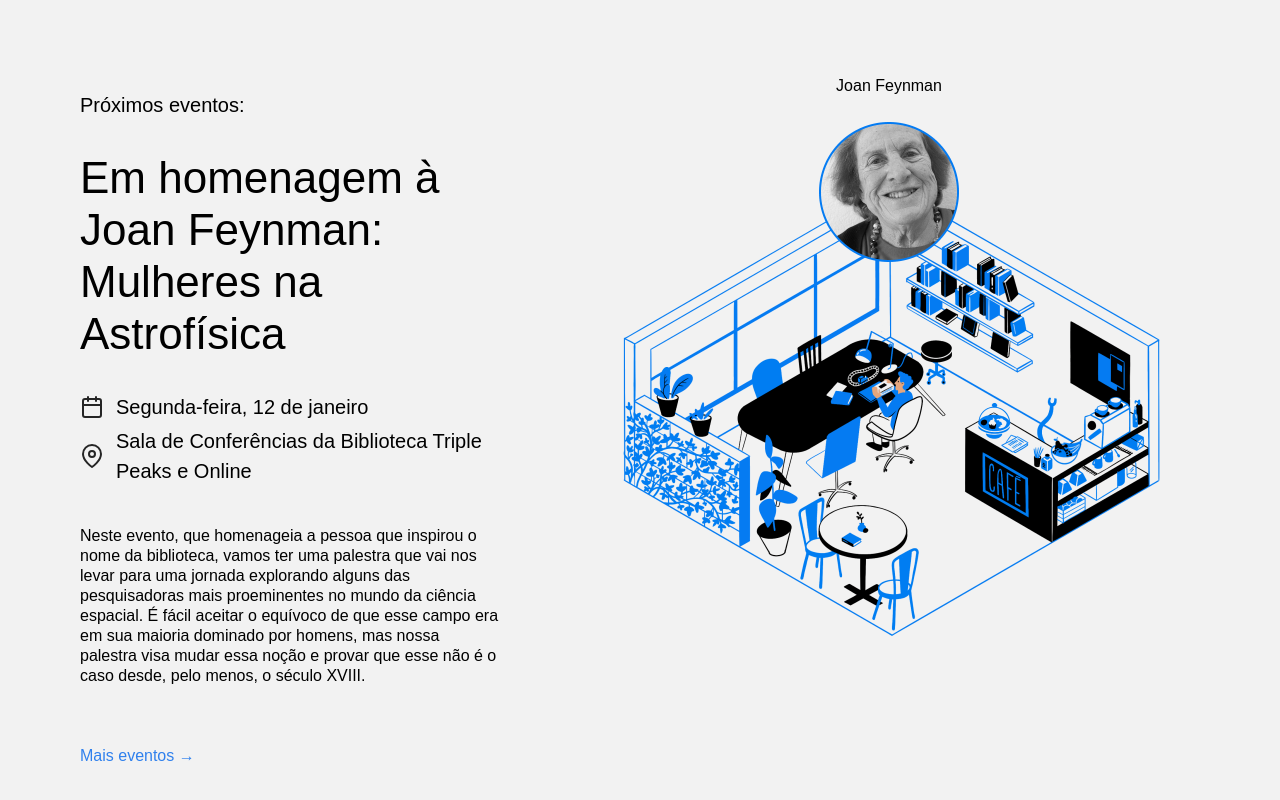
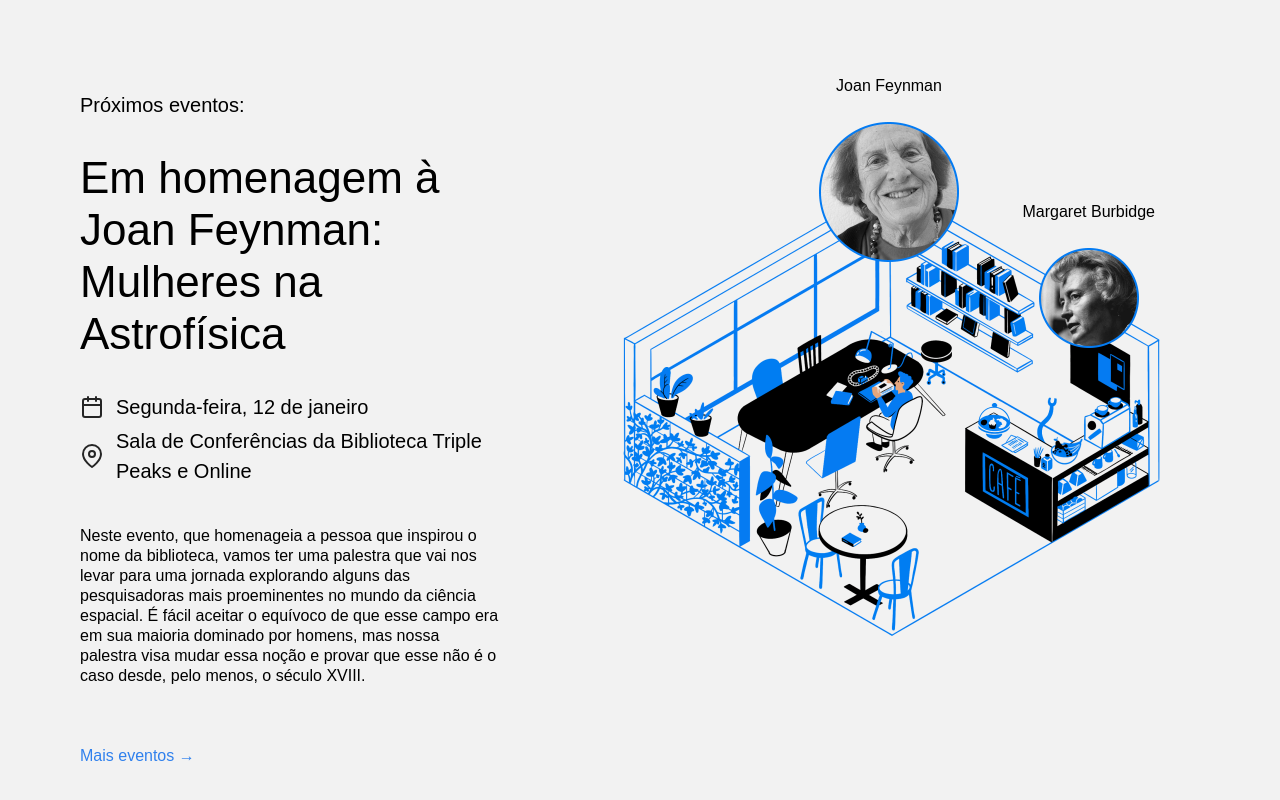
Before and after one commit to Viniterk/web_project_library, a plain HTML site: page index.html in a window 1280 px wide. Shown: the part 2104-2904 px from the top of the page. Drawn offline with Linux system fonts and the light colour scheme.

Commit message:
add Burbidge block

```diff
--- a/index.html
+++ b/index.html
@@ -175,9 +175,14 @@
               <img
                 src="images/person_feynman.png"
                 alt="Foto da Feynman"
-                class="person__image person__image_size_l"
-              />
+                class="person__image person__image_size_l"/>
             </div>
+             <div class="person person_name_burbidge">
+              <p class="person_caption">Margaret Burbidge</p>
+              <img
+                src="images/person_burbidge.png"
+                alt="Foto da Burbidge"
+                class="person__image person__image_size_m"/>
           </div>
         </section>
       </main>
--- a/styles/style.css
+++ b/styles/style.css
@@ -250,7 +250,9 @@
 }
 
 .person_name_burbidge {
-  /* Use os valores corretos das propriedades top/right/bottom/left para posicionar o elemento */
+  right: 125px;
+  top: 96px;
+
 }
 
 .person_name_cannon {
```
